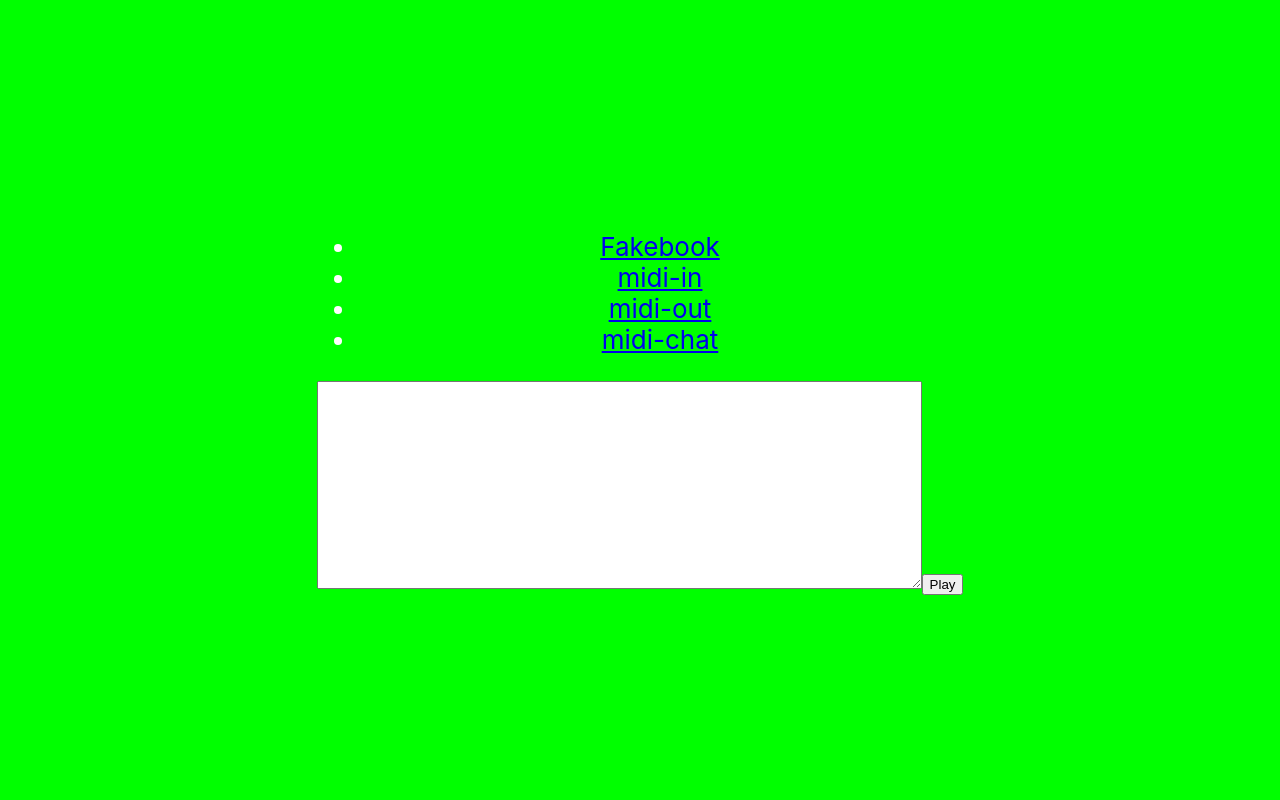
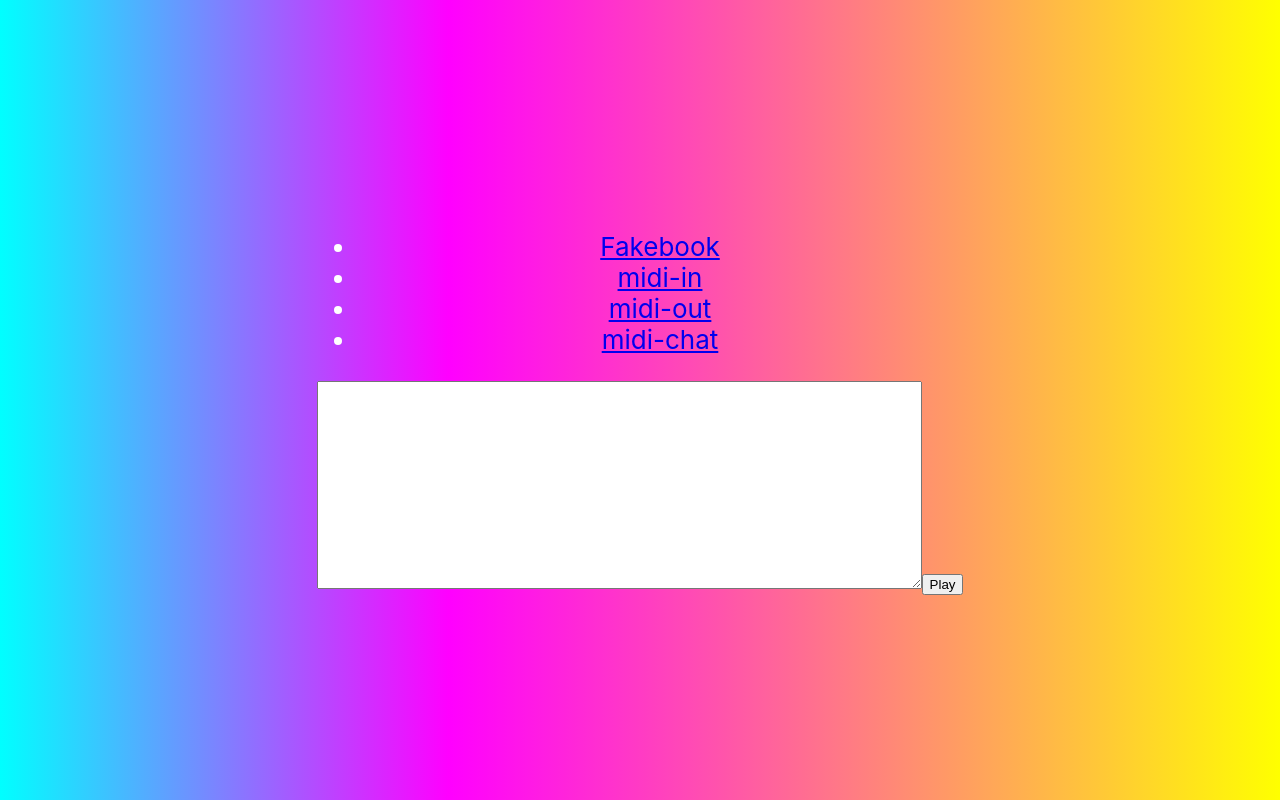
Before and after one commit to jottenlips/making-midi, a React (Create React App) app: page / in a window 1280 px wide. Built offline with nearby package versions, Linux system fonts and the light colour scheme.

Commit message:
vapor wave color scheme

```diff
--- a/src/App.css
+++ b/src/App.css
@@ -12,9 +12,10 @@
   animation: App-logo-spin infinite 20s linear;
   height: 40vmin;
 }
-
+/* #FFFF00 #FF00FF #FFF6E1 #EEB7F4 #00FFFF */
 .App-header {
-  background-color: #00ff00;
+  background-color: #00ffff;
+  background: linear-gradient(90deg, #00ffff 0%, #ff00ff 35%, #ffff00 100%);
   min-height: 100vh;
   display: flex;
   flex-direction: column;
--- a/src/components/Box.jsx
+++ b/src/components/Box.jsx
@@ -24,11 +24,7 @@
     <mesh
       {...props}
       ref={mesh}
-      scale={
-        active
-          ? [1.5, 1.5, 1.5]
-          : [1.5 * rotationY, 1.5 * rotationY, 1.5 * rotationY]
-      }
+      scale={active ? [1.5, 1.5, 1.5] : [1, 1, 1]}
       onClick={e => {
         setActive(!active);
         console.log(mesh.current.rotation.y);
@@ -43,7 +39,7 @@
       <boxBufferGeometry attach="geometry" args={[1, 1, 1]} />
       <meshStandardMaterial
         attach="material"
-        color={hovered ? "hotpink" : "orange"}
+        color={hovered ? "#FFFF00" : "#FF00FF"}
       />
     </mesh>
   );
```
